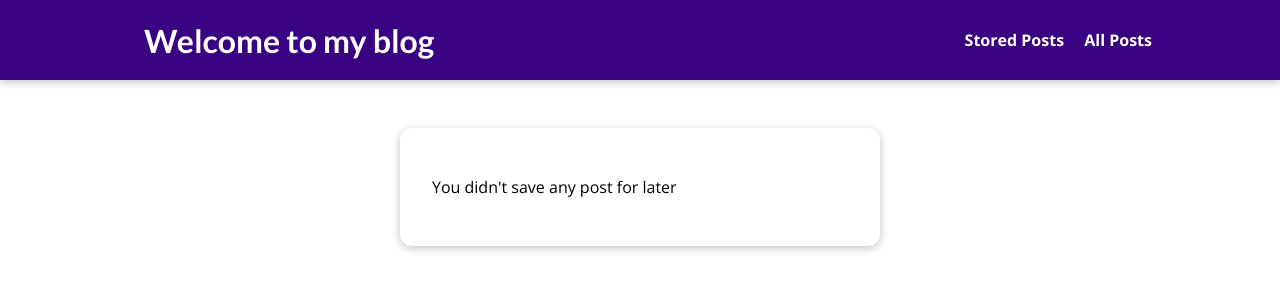
After one commit to Blessino/blessin-site, a Django app: page /read-later/ in a window 1280 px wide. The commit adds this page. Shown: the top 300 px of the page. Run offline with Django 5.2, Linux system fonts and the light colour scheme.

Commit message:
feat: add and remove read later

```diff
--- /dev/null
+++ b/blog/static/blog/stored-posts.css
@@ -0,0 +1,40 @@
+#main-navigation {
+    background-color: #390281;
+    box-shadow: 0 2px 8px rgba(0, 0, 0, 0.25);
+}
+
+#stored-posts {
+    margin: 8rem auto 3rem auto;
+    padding: 2rem;
+    border-radius: 12px;
+    box-shadow: 0 2px 8px rgba(0, 0, 0, 0.25);
+    background: white;
+    width: 90%;
+    max-width: 30rem;
+}
+
+#stored-posts ul {
+    list-style: none;
+    margin: 0;
+    padding: 0;
+}
+
+#stored-posts li {
+
+    margin: 1rem 0;
+}
+
+#stored-posts a {
+    display: block;
+    padding: 1rem;
+    width: 100%;
+    text-decoration: none;
+    border: 1px solid #ccc;
+    color: #1b1b1b;
+    font-weight: bold;
+}
+
+#stored-posts a:hover,
+#stored-posts a:active {
+    background: #ccc;
+}
--- /dev/null
+++ b/blog/templates/blog/stored-posts.html
@@ -0,0 +1,20 @@
+{% extends "base.html" %}
+{% load static %}
+{% block title %}
+    My Stored Post
+{% endblock title %}
+{% block css_files %}
+    <link rel="stylesheet" href="{% static "blog/stored-posts.css" %}">
+{% endblock css_files %}
+{% block content %}
+    <section id="stored-posts">
+        {% if not has_posts %}<p>You didn't save any post for later</p>{% endif %}
+        <ul>
+            {% for post in posts %}
+                <li>
+                    <a href="{% url "post-detail-page" post.slug %}">{{ post.title }}</a>
+                </li>
+            {% endfor %}
+        </ul>
+    </section>
+{% endblock content %}
--- a/blog/urls.py
+++ b/blog/urls.py
@@ -6,5 +6,5 @@ urlpatterns = [
     path("", views.StartingPageView.as_view(), name="starting-page"),
     path("posts/", views.AllPostView.as_view(), name="posts-page"),
     path("posts/<slug:slug>", views.SinglePostView.as_view(), name="post-detail-page"),
-    path("read-later", views.ReadLaterView.as_view, name="read-later")
+    path("read-later/", views.ReadLaterView.as_view(), name="read-later")
 ]
--- a/blog/views.py
+++ b/blog/views.py
@@ -43,13 +43,23 @@ class AllPostView(ListView):
 #     })
 
 class SinglePostView(View):
+    def is_stored_posts(self, request, post_id):
+        stored_posts = request.session.get("stored_posts")
+        if stored_posts is not None:
+            is_saved_for_later = post_id in stored_posts
+        else:
+            is_saved_for_later = False
+        return is_saved_for_later
+
     def get(self, request, slug):
         post = Post.objects.get(slug=slug)
+
         context = {
             "post": post,
             "post_tags": post.tags.all(),
             "comment_form": CommentForm(),
-            "comments": post.comments.all()
+            "comments": post.comments.all().order_by("-id"),
+            "saved_for_later": self.is_stored_posts(request, post.id)
         }
         return render(request, "blog/post-detail.html", context)
 
@@ -68,7 +78,8 @@ class SinglePostView(View):
             "post": post,
             "post_tags": post.tags.all(),
             "comment_form": comment_form,
-            "comments": post.comments.all()
+            "comments": post.comments.all().order_by("-id"),
+            "saved_for_later": self.is_stored_posts(request, post.id)
         }
         return render(request, "blog/post-detail.html", context)
 
@@ -82,6 +93,20 @@ class SinglePostView(View):
 
 
 class ReadLaterView(View):
+    def get(self, request):
+        stored_posts = request.session.get("stored_posts")
+        context = {}
+
+        if stored_posts is None or len(stored_posts) == 0:
+            context["posts"] = []
+            context["has_posts"] = False
+        else:
+            posts = Post.objects.filter(id__in=stored_posts)
+            context["posts"] = posts
+            context["has_posts"] = True
+
+        return render(request, "blog/stored-posts.html", context)
+
     def post(self, request):
         stored_posts = request.session.get("stored_posts")
 
@@ -92,5 +117,9 @@ class ReadLaterView(View):
 
         if post_id not in stored_posts:
             stored_posts.append(post_id)
+        else:
+            stored_posts.remove(post_id)
+
+        request.session["stored_posts"] = stored_posts
 
         return HttpResponseRedirect("/")
--- a/static/app.css
+++ b/static/app.css
@@ -35,6 +35,7 @@ h3 {
   text-decoration: none;
   color: white;
   font-weight: bold;
+  margin-left: 1rem;
 }
 
 #main-navigation a:hover,
--- a/templates/base.html
+++ b/templates/base.html
@@ -20,6 +20,7 @@
         <a href="{% url "starting-page" %}">Welcome to my blog</a>
       </h1>
       <nav>
+        <a href="{% url "read-later" %}">Stored Posts</a>
         <a href="{% url "posts-page" %}">All Posts</a>
       </nav>
     </header>
```
Also changed, not shown: blog/templates/blog/post-detail.html (+7 -1 lines).
